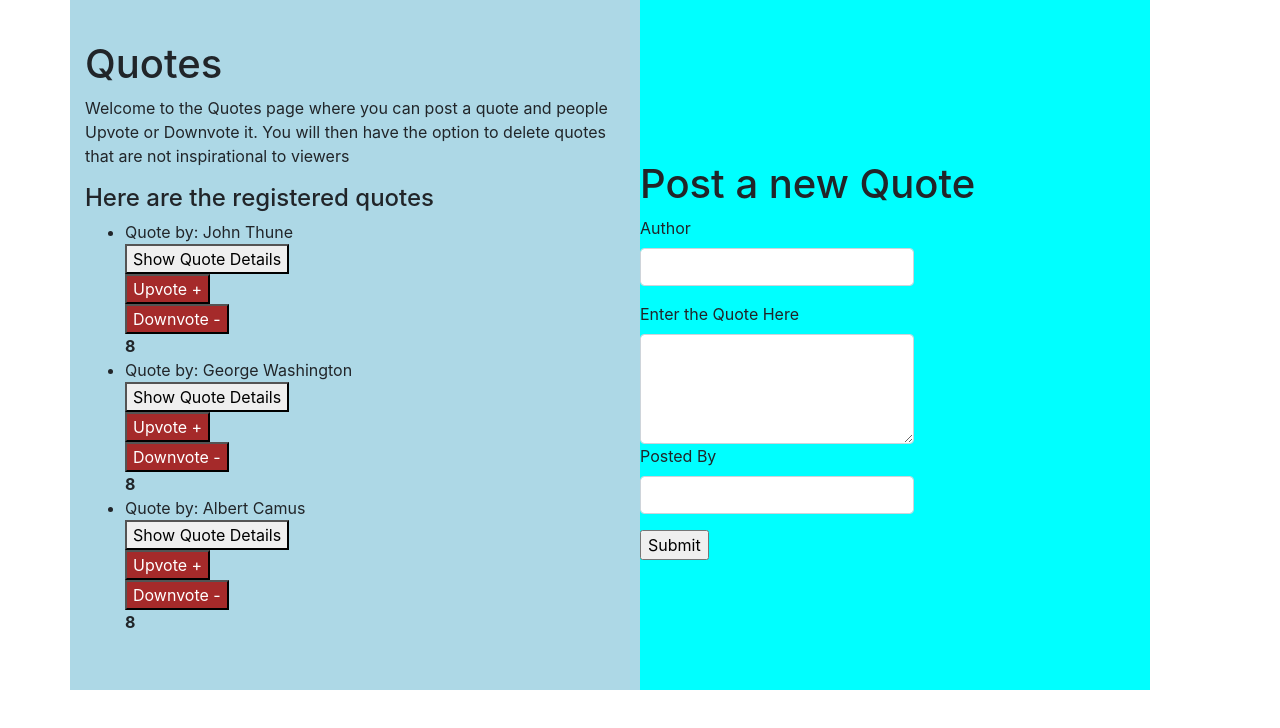
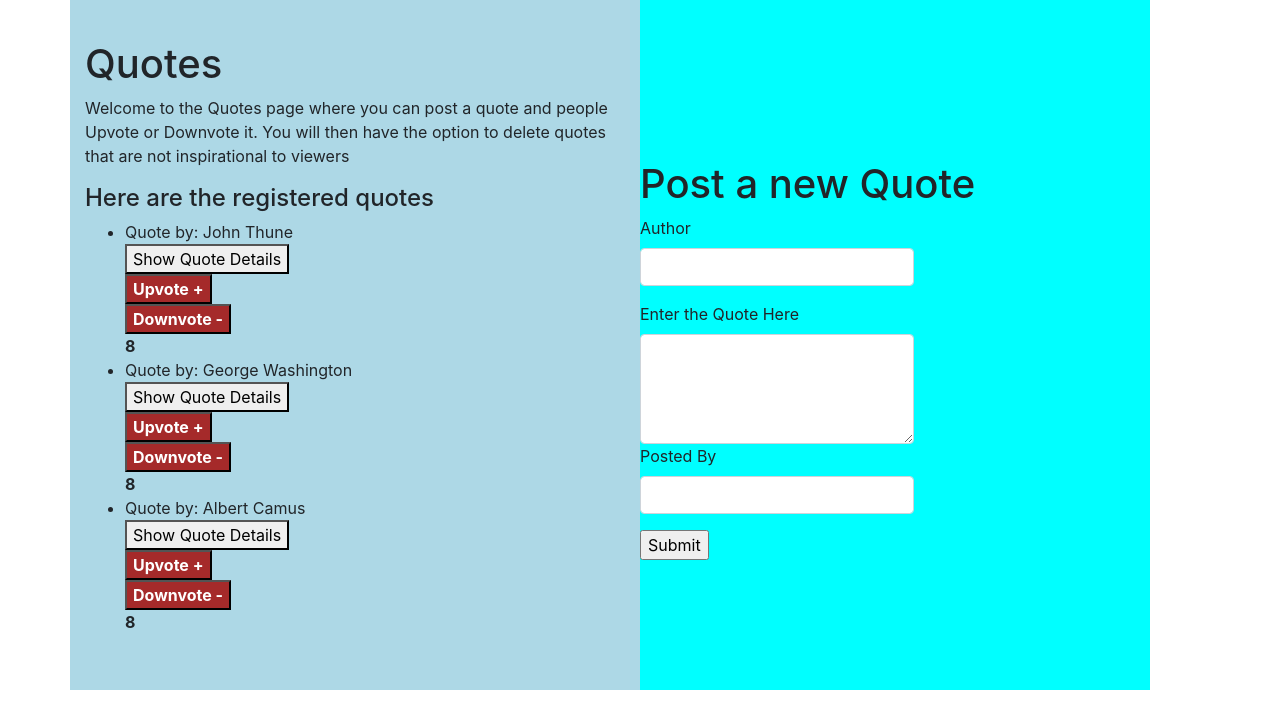
Before and after one commit to samoluoch/quotes, an Angular app: page / in a window 1280 px wide. Shown: the top 728 px of the page. Built offline with nearby package versions, Linux system fonts and the light colour scheme.

Commit message:
bolded the voting buttons and added more styles

```diff
--- a/src/app/quotes/quotes.component.html
+++ b/src/app/quotes/quotes.component.html
@@ -15,11 +15,11 @@
 
             <div class="voting">
                 <div>
-                    <button class="clickVote" onclick="myFunction()">Upvote +</button>
+                    <button class="clickVote" onclick="myFunction()"><strong>Upvote +</strong></button>
                 <div class="increment up"></div>
                 </div>
                 <div>
-                    <button class="clickVote" onclick="myFunction()">Downvote -</button>
+                    <button class="clickVote" onclick="myFunction()"><strong>Downvote -</strong></button>
                 <div class="increment down"></div>
                 </div>
 
```
Also changed, not shown: 3 other files (tests, documents, lock files or other folders).
